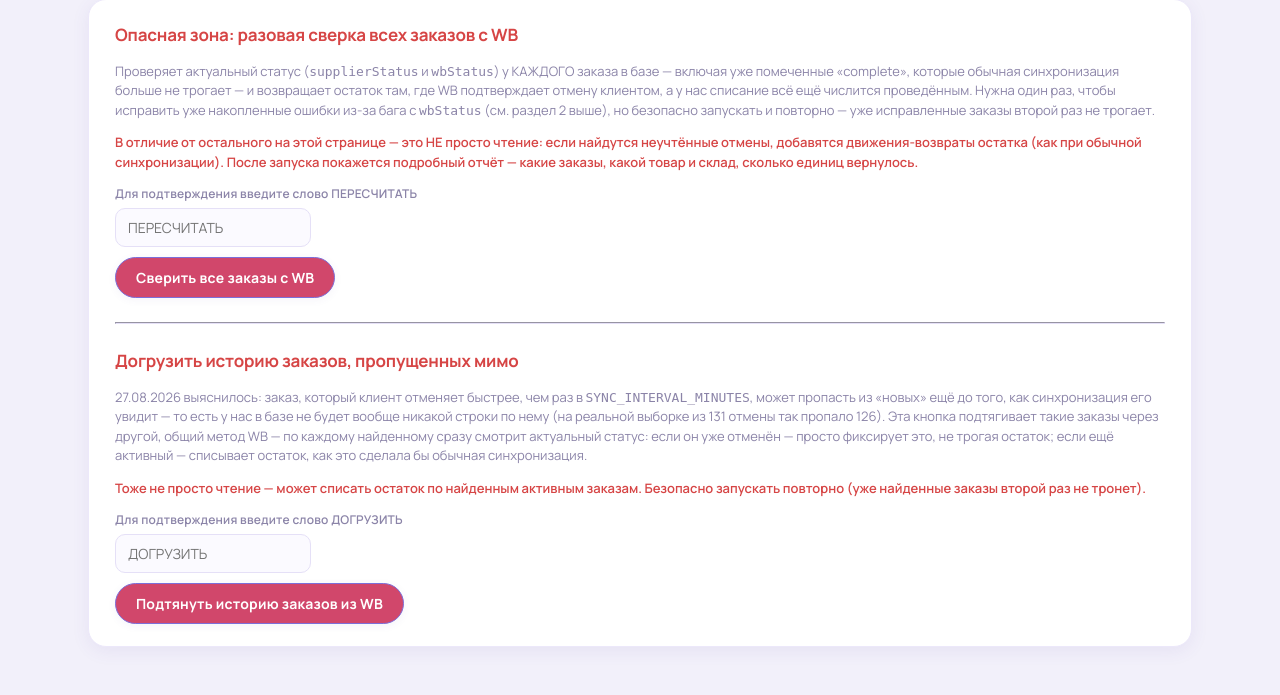
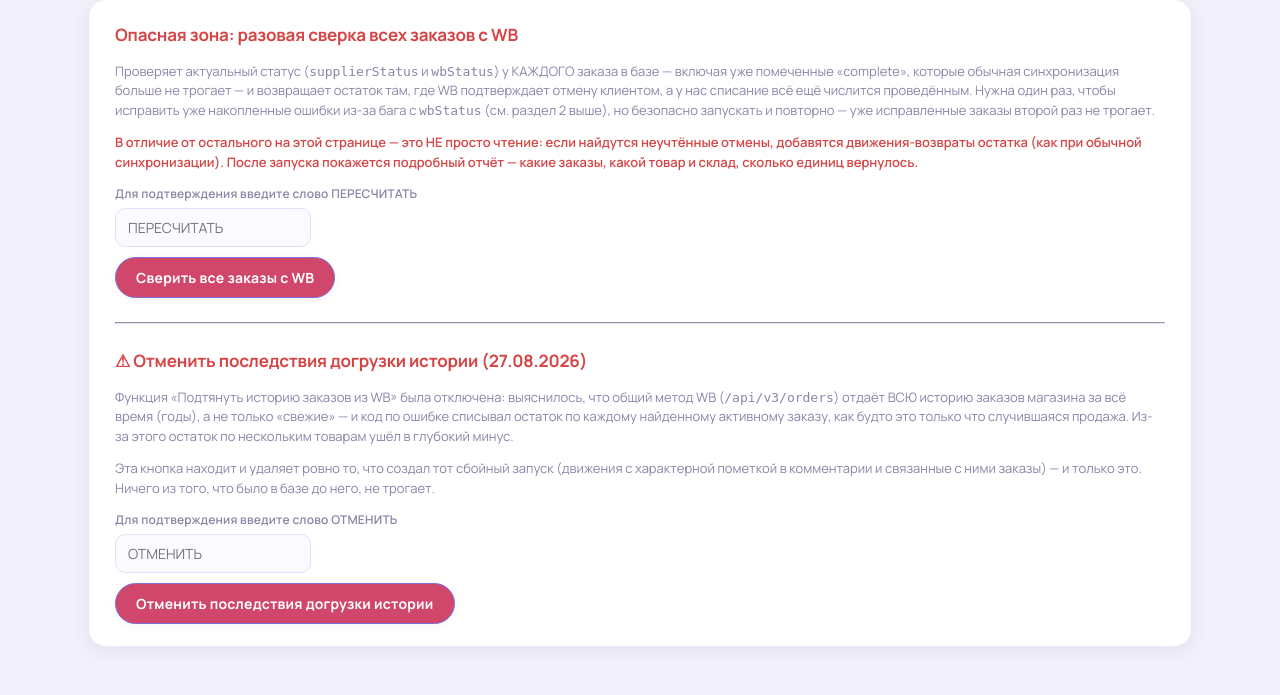
Before and after one commit to alenkamaspan-pixel/wb-stock, a Flask app: page /wb-diagnostics in a window 1280 px wide. Shown: the part 1076-1771 px from the top of the page. Run offline with Flask 3, Linux system fonts and the light colour scheme; the visitor is signed in with stand-in values (Sample User, id 1); data comes from the database, SQL or seed files in the repository; data that the repository does not hold is empty; some web fonts are replaced.

Commit message:
Add files via upload

```diff
--- a/app/main.py
+++ b/app/main.py
@@ -15,7 +15,7 @@
 from app.sync import (
     sync_once, get_stock_table, get_stock_by_ff, get_product_totals, get_current_stock,
     get_stock_locations, CANCEL_STATUSES, WB_STATUS_CANCEL_VALUES, reconcile_all_orders,
-    backfill_order_history,
+    undo_history_backfill,
 )
 from app.wb_client import WBClient, WBApiError
 from app.analytics import (
@@ -386,27 +386,45 @@
 @app.route("/wb-diagnostics/backfill-history", methods=["POST"])
 @login_required
 def wb_diagnostics_backfill_history():
-    """Разовая (можно запускать и повторно) догрузка истории заказов через
-    общий метод WB (`/api/v3/orders`), а не только «новые» (`/orders/new`) —
-    чтобы поймать заказы, отменённые клиентом так быстро, что обычная
-    синхронизация их вообще не успела увидеть (см. диагностику 27.08.2026:
-    так пропало 126 из 131 реальной отмены). Как и разовая сверка, меняет
-    остатки (для найденных активных заказов), поэтому требует подтверждения."""
+    """ОТКЛЮЧЕНО 27.08.2026: эта функция ошибочно предполагала, что общий
+    метод WB (`/api/v3/orders`) отдаёт только заказы из «рабочего» периода —
+    на деле он отдаёт ВСЮ историю заказов магазина за всё время (годы), и
+    код списывал остаток по каждому найденному активному заказу как по
+    только что случившейся продаже — это увело остаток по нескольким
+    товарам в глубокий минус. Кнопка убрана со страницы диагностики; этот
+    маршрут оставлен только чтобы старая (уже загруженная в браузере)
+    страница с формой не могла случайно вызвать sync.backfill_order_history()
+    повторно. См. sync.undo_history_backfill() для отмены уже нанесённого
+    ущерба."""
+    return redirect(url_for(
+        "wb_diagnostics_page",
+        error="Догрузка истории отключена — она ошибочно списывала остаток по многолетним старым "
+              "заказам. Ничего не выполнено. Используйте «Отменить последствия догрузки истории» ниже.",
+    ))
+
+
+@app.route("/wb-diagnostics/undo-backfill", methods=["POST"])
+@login_required
+def wb_diagnostics_undo_backfill():
+    """Аварийная отмена последствий отключённой выше догрузки истории —
+    см. sync.undo_history_backfill(). Удаляет ровно то, что создал сбойный
+    запуск (движения с характерной пометкой в комментарии и связанные с
+    ними строки wb_orders), возвращая остаток к состоянию до бага."""
     user = get_current_user()
     if not is_admin(user):
         return redirect(url_for("dashboard", error="Недостаточно прав"))
     confirm_text = request.form.get("confirm_text", "").strip()
-    if confirm_text != "ДОГРУЗИТЬ":
+    if confirm_text != "ОТМЕНИТЬ":
         return redirect(url_for(
             "wb_diagnostics_page",
-            error="Для подтверждения нужно ввести слово ДОГРУЗИТЬ (заглавными буквами) — ничего не изменено",
+            error="Для подтверждения нужно ввести слово ОТМЕНИТЬ (заглавными буквами) — ничего не изменено",
         ))
     try:
-        report = backfill_order_history(WBClient())
+        report = undo_history_backfill()
     except Exception as e:
-        return redirect(url_for("wb_diagnostics_page", error=f"Не удалось выполнить догрузку: {e}"))
+        return redirect(url_for("wb_diagnostics_page", error=f"Не удалось отменить: {e}"))
 
-    return render_template("wb_backfill_result.html", **report)
+    return render_template("wb_undo_backfill_result.html", **report)
 
 
 def _resolve_location(conn, location_key: str):
--- a/app/sync.py
+++ b/app/sync.py
@@ -685,3 +685,54 @@
         "skipped_no_warehouse": skipped_no_warehouse,
         "errors": errors,
     }
+
+
+BACKFILL_MOVEMENT_MARKER = "(найден догрузкой истории)"
+
+
+def undo_history_backfill(marker: str = BACKFILL_MOVEMENT_MARKER) -> dict:
+    """АВАРИЙНАЯ отмена последствий ошибки в backfill_order_history()
+    (27.08.2026): та функция предполагала, что общий метод WB
+    (`/api/v3/orders`) отдаёт только заказы из «рабочего» периода — на деле
+    он отдаёт ВСЮ историю заказов магазина на WB за всё время, включая те,
+    что были задолго до этого приложения. Код списывал остаток по КАЖДОМУ
+    найденному активному заказу, как будто это только что случившаяся
+    продажа — из-за этого остаток по нескольким товарам массово ушёл в
+    минус.
+
+    Отменяет ровно то, что создал этот сбойный запуск, и ничего больше:
+    все движения, созданные им, однозначно помечены комментарием
+    `marker` (see backfill_order_history) — удаляем их и сами строки
+    wb_orders, к которым они относятся, восстанавливая остаток к состоянию
+    до бага. «Отменённые» заказы из того же запуска (без движения — на
+    остаток и так не повлияли) этой функцией НЕ трогаются: они безвредны,
+    их можно спокойно почистить отдельно, без спешки.
+    """
+    conn = get_conn()
+    try:
+        tainted_orders = conn.execute(
+            "SELECT DISTINCT wb_order_id FROM stock_movements "
+            "WHERE comment LIKE ? AND wb_order_id IS NOT NULL",
+            (f"%{marker}%",),
+        ).fetchall()
+        tainted_order_ids = [row["wb_order_id"] for row in tainted_orders]
+
+        movements_deleted = conn.execute(
+            "SELECT COUNT(*) AS c FROM stock_movements WHERE comment LIKE ?", (f"%{marker}%",)
+        ).fetchone()["c"]
+
+        conn.execute("DELETE FROM stock_movements WHERE comment LIKE ?", (f"%{marker}%",))
+
+        orders_deleted = 0
+        if tainted_order_ids:
+            placeholders = ",".join("?" for _ in tainted_order_ids)
+            orders_deleted = conn.execute(
+                f"SELECT COUNT(*) AS c FROM wb_orders WHERE id IN ({placeholders})",
+                tainted_order_ids,
+            ).fetchone()["c"]
+            conn.execute(f"DELETE FROM wb_orders WHERE id IN ({placeholders})", tainted_order_ids)
+
+        conn.commit()
+        return {"movements_deleted": movements_deleted, "orders_deleted": orders_deleted}
+    finally:
+        conn.close()
--- a/app/templates/wb_diagnostics.html
+++ b/app/templates/wb_diagnostics.html
@@ -183,26 +183,25 @@
 
   <hr style="margin: 24px 0; border-color: var(--border, #333);">
 
-  <h2 style="color:#d64545;">Догрузить историю заказов, пропущенных мимо</h2>
+  <h2 style="color:#d64545;">⚠ Отменить последствия догрузки истории (27.08.2026)</h2>
   <p class="muted">
-    27.08.2026 выяснилось: заказ, который клиент отменяет быстрее, чем раз в
-    <code>SYNC_INTERVAL_MINUTES</code>, может пропасть из «новых» ещё до того, как синхронизация его
-    увидит — то есть у нас в базе не будет вообще никакой строки по нему (на реальной выборке из 131
-    отмены так пропало 126). Эта кнопка подтягивает такие заказы через другой, общий метод WB — по
-    каждому найденному сразу смотрит актуальный статус: если он уже отменён — просто фиксирует это, не
-    трогая остаток; если ещё активный — списывает остаток, как это сделала бы обычная синхронизация.
+    Функция «Подтянуть историю заказов из WB» была отключена: выяснилось, что общий метод WB
+    (<code>/api/v3/orders</code>) отдаёт ВСЮ историю заказов магазина за всё время (годы), а не только
+    «свежие» — и код по ошибке списывал остаток по каждому найденному активному заказу, как будто это
+    только что случившаяся продажа. Из-за этого остаток по нескольким товарам ушёл в глубокий минус.
   </p>
-  <p class="muted" style="color:#d64545; font-weight:600;">
-    Тоже не просто чтение — может списать остаток по найденным активным заказам. Безопасно запускать
-    повторно (уже найденные заказы второй раз не тронет).
+  <p class="muted">
+    Эта кнопка находит и удаляет ровно то, что создал тот сбойный запуск (движения с характерной
+    пометкой в комментарии и связанные с ними заказы) — и только это. Ничего из того, что было в базе
+    до него, не трогает.
   </p>
-  <form method="post" action="/wb-diagnostics/backfill-history"
-        onsubmit="return confirm('Догрузить историю заказов из WB? По найденным активным заказам остаток спишется, по уже отменённым — нет.');">
+  <form method="post" action="/wb-diagnostics/undo-backfill"
+        onsubmit="return confirm('Отменить последствия сбойной догрузки истории? Удалятся только движения и заказы, созданные тем запуском.');">
     <div style="max-width:320px; margin-bottom:10px;">
-      <label>Для подтверждения введите слово ДОГРУЗИТЬ</label>
-      <input type="text" name="confirm_text" placeholder="ДОГРУЗИТЬ" required>
+      <label>Для подтверждения введите слово ОТМЕНИТЬ</label>
+      <input type="text" name="confirm_text" placeholder="ОТМЕНИТЬ" required>
     </div>
-    <button type="submit" style="background:var(--danger);">Подтянуть историю заказов из WB</button>
+    <button type="submit" style="background:var(--danger);">Отменить последствия догрузки истории</button>
   </form>
 </div>
 {% endblock %}
```
Also changed, not shown: app/templates/wb_undo_backfill_result.html (added, +21 -0 lines).
